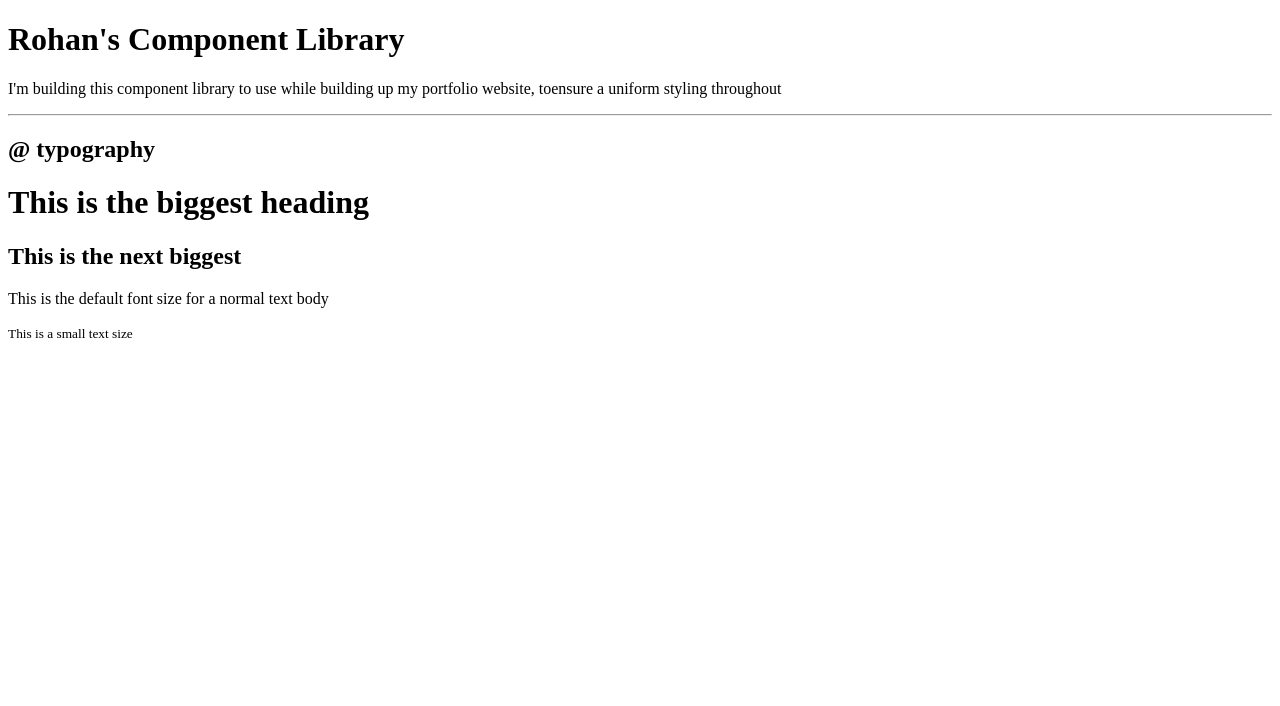
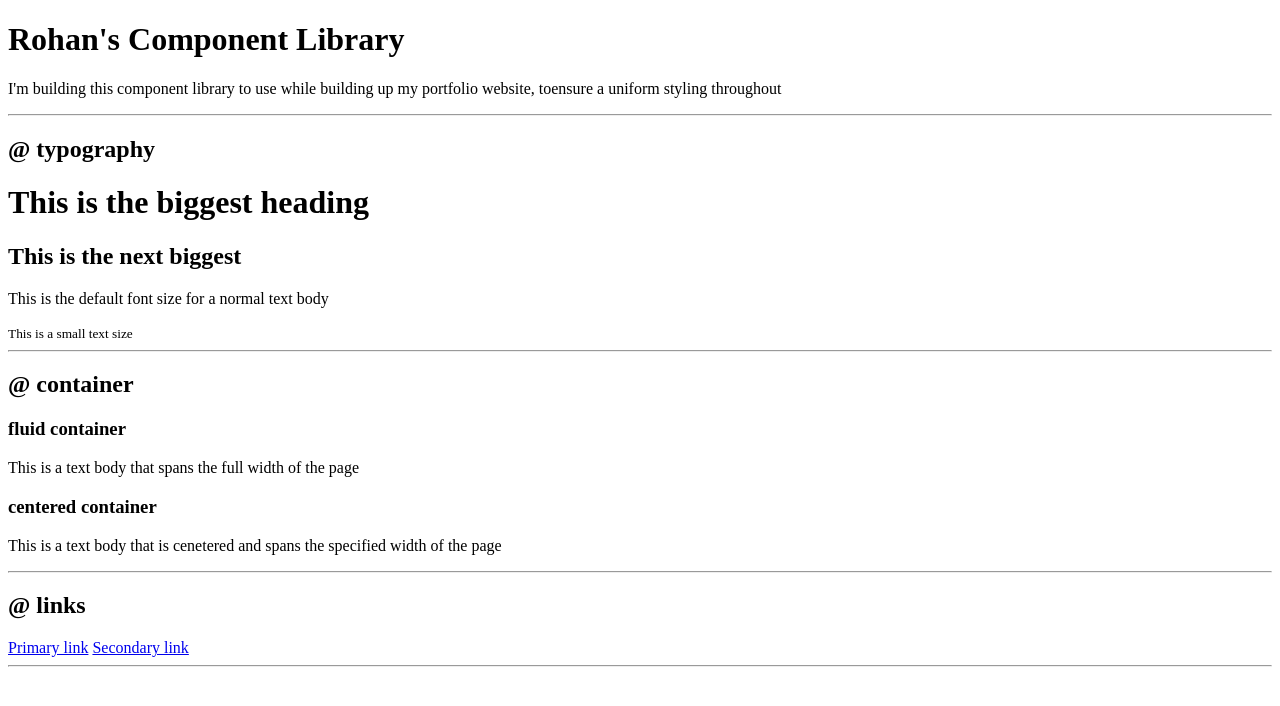
Before and after one commit to rohan-joby/Component-Library-demo-portfoliio, a plain HTML site: page index.html in a window 1280 px wide. Drawn offline with Linux system fonts and the light colour scheme.

Commit message:
wip: add container and links

```diff
--- a/index.html
+++ b/index.html
@@ -18,5 +18,25 @@
     <p>This is the default font size for a normal text body</p>
     <small>This is a small text size</small>
 
+    <hr>
+
+    <h2>@ container</h2>
+    <h3>fluid container</h3>
+    <p>This is a text body that spans the full width of the page</p>
+
+    <h3>centered container</h3>
+    <p>This is a text body that is cenetered and spans the specified width of the page</p>
+
+    <hr>
+
+    <h2>@ links</h2>
+    <a href="/">Primary link</a>
+    <a href="/">Secondary link</a>
+
+    <hr>
+
+
+
+
 </body>
 </html>
```
